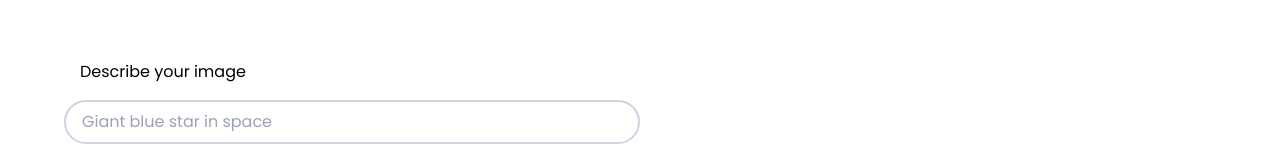
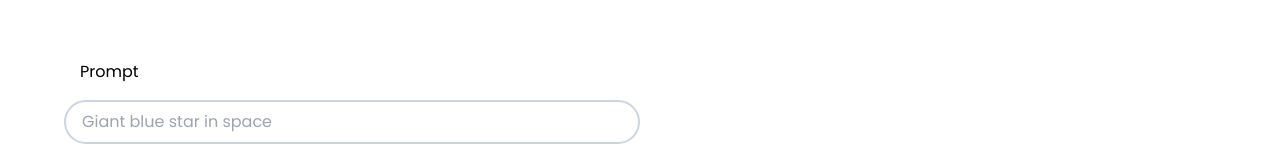
Before and after one commit to Rvaranda/rav-images, a React (Vite) app in the folder client/: page /create in a window 1280 px wide. Shown: the part 184-334 px from the top of the page. Built offline with nearby package versions, Linux system fonts and the light colour scheme.

Commit message:
Changed a label in the Create page

```diff
--- a/client/src/pages/Create.jsx
+++ b/client/src/pages/Create.jsx
@@ -26,7 +26,6 @@ function Create() {
       );
 
       const data = await response.json();
-      // console.log(data.data[].b64_json);
       setPreviewImg(data.data[0].b64_json);
     } catch (err) {
       console.log(err.data?.message);
@@ -42,7 +41,7 @@ function Create() {
       </h1>
       <form>
         <label className="mb-4 ml-4 block" htmlFor="prompt">
-          Describe your image
+          Prompt
         </label>
         <input
           className="block w-1/2 rounded-full border-2 border-slate-300 px-4 py-2 outline-none focus:border-slate-500"
```
